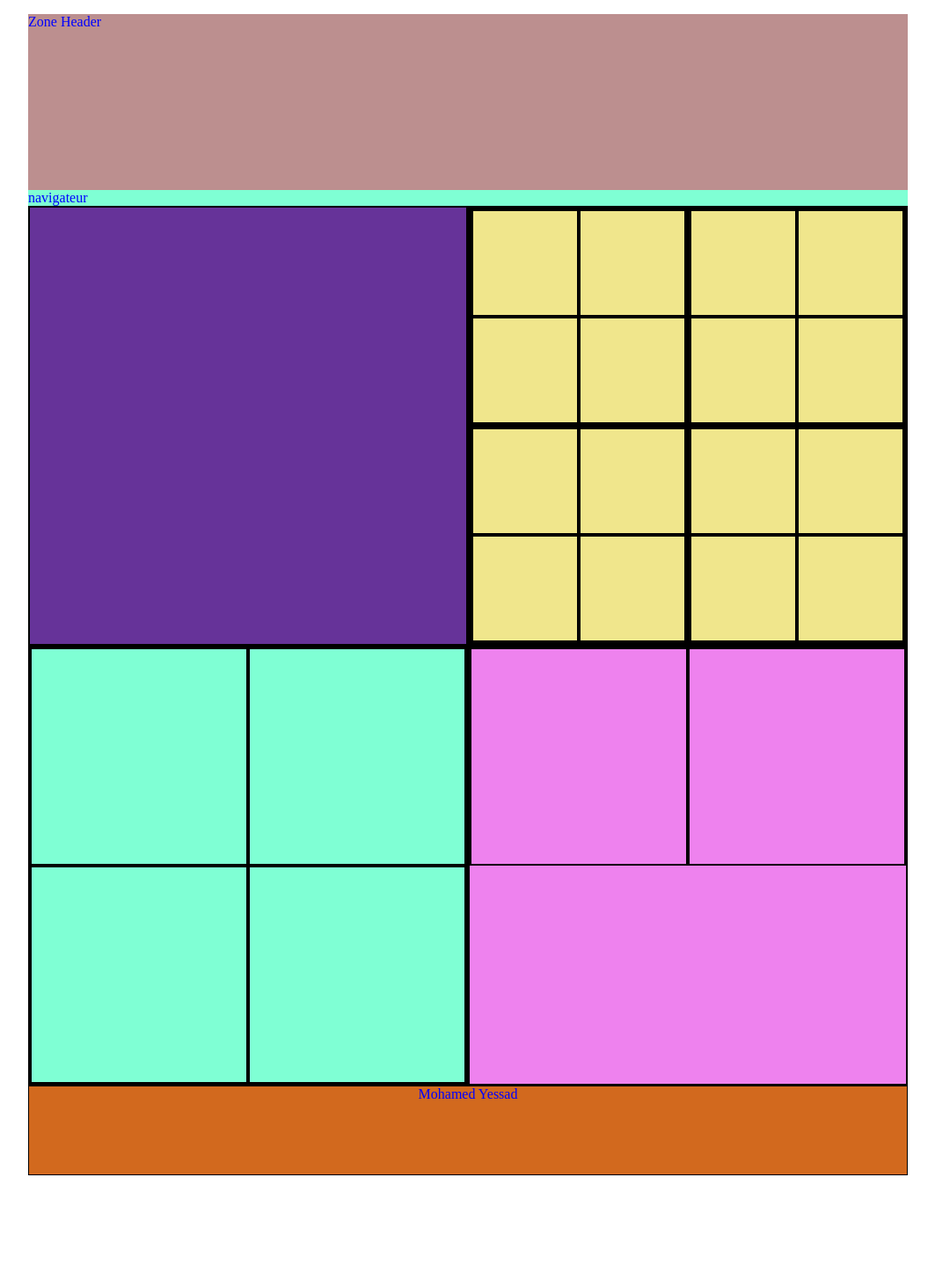
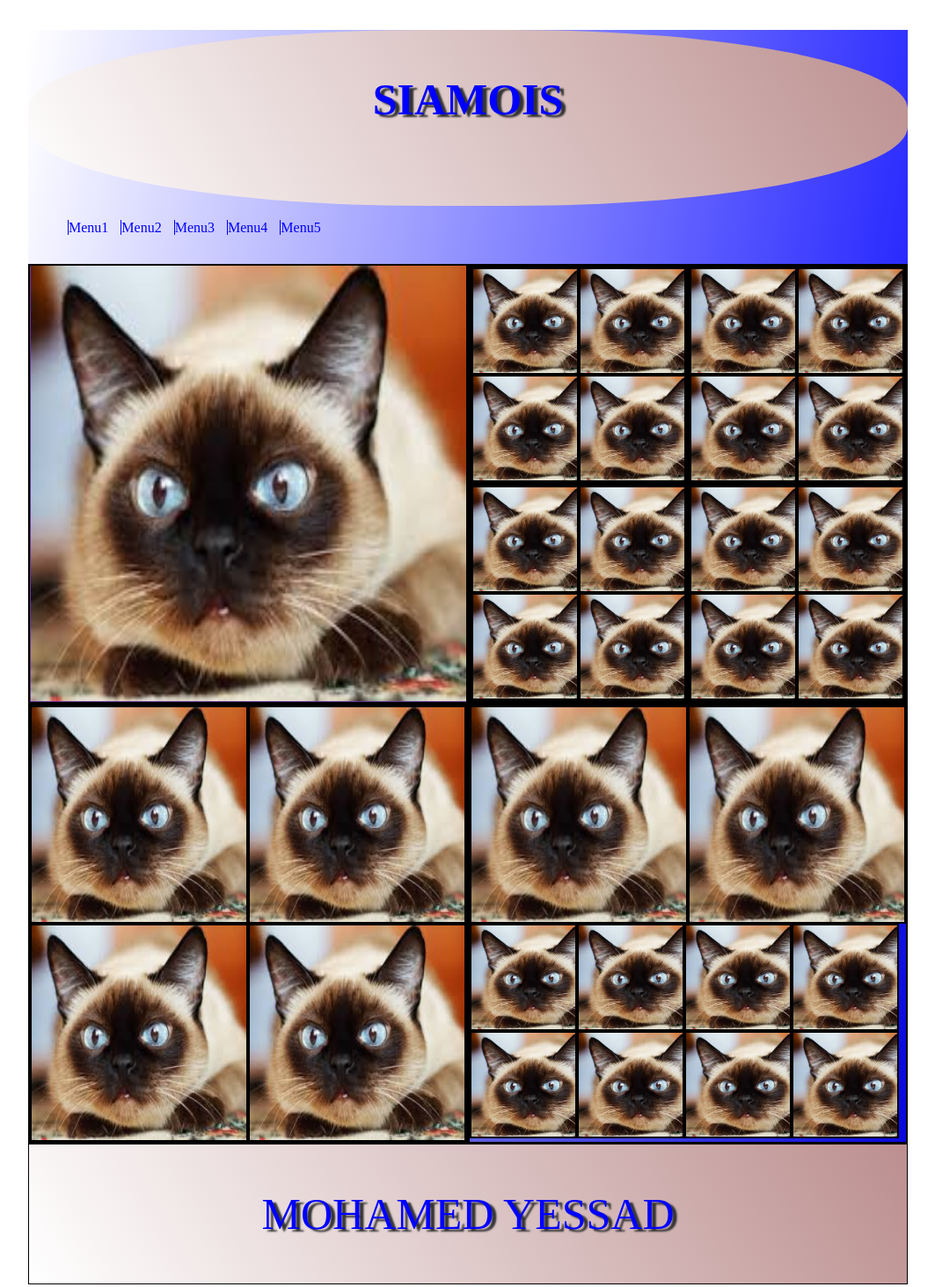
Before and after one commit to moh3424/miniSITEe, a plain HTML site: page exercicezooming.html in a window 1280 px wide. Shown: the whole page at 88% size, without its empty margins (108-1171 px from the left). Before the commit the page ends 1344 px from the top, so only its background shows below. Drawn offline with Linux system fonts and the light colour scheme.

Commit message:
commit12
transitioniframe

```diff
--- a/exercicezooming.html
+++ b/exercicezooming.html
@@ -8,13 +8,17 @@
     <style>
         #conteneur{
             width: 1000px;
+            margin: 0 auto;
+            paddig-top: 50px;
             background: aquamarine;
             color: blue;
-            margin: 0 auto;
+            background-image:linear-gradient(100deg, white,blue);
         }
         header{
             height: 200px;
-            background: rosybrown;
+            /* background: rosybrown; */
+            border-radius: 45%;
+            background-image:linear-gradient(60deg, white,rosybrown);
         }
         .div_un, .div_deux, .div_trois, .div_quatre{
             float: left;
@@ -34,44 +38,81 @@
 
         }
         .soucarv, .div_quatre{
-            background: violet;
+            background: rgba(26, 26, 27, 0.138);
         }
         .un, .deux, .trois, .quatre{
             float: left;
             width: 244px;
             height: 244px;
             border: 2px solid black;
+            background: url('img/siamois.jpg') repeat;
+            background-size: 244px 244px; /*cover*/
         }
         .clear{
             clear: both;
         }
         footer{
+            padding-bottom: 50px;
             border: 1px solid black;
-            background: chocolate;
-            height: 100px;
+            background-image:linear-gradient(60deg, white,rosybrown);
+            text-transform: uppercase;
+            font-size: 50px;
+            text-shadow: 5px 3px 2px #333;
             text-align: center;
+            padding-top: 50px;
         }
         .petitc{
             float: left;
             width: 118px;
             height: 118px;
             border: 2px solid black;
+            background: url('img/siamois.jpg') repeat;
+            background-size: cover;
+            border-radius:
         }
+        h1{
+            text-transform: uppercase;
+            font-size: 50px;
+            text-shadow: 5px 3px 2px #333;
+            text-align: center;
+            padding-top: 50px;
+        }
+        nav{
+            height:50px;
+        }
+        ul li{
+
+            margin:5px;
+            display: inline;
+            border-left: 1px solid blue;
+         }
+        li:hover{
+            /* visibility: hidden; */
+            background-color: lightblue;
+        }
+         /* .nav_wrap, .header, .nav_wrap { width:100%; border-bottom:1px solid #e9e9e9\9; box-shadow:0 0 3px rgba(0,0,0,0.21); z-index:800000000; background:rgba(255,255,255,0.97); display:block; [b]position:fixed;[/b] height:60px; padding:0; left:0; top:0; -webkit-animation: header-anim .2s ease .027s both; animation: header-anim .2s ease .027s both; transition: background 0.3s ease-in-out 0s; } */
     </style>
 </head>
 <body>
     <div id="conteneur">
         <header>
-            <p>
-                Zone Header
-            </p>
+            <h1>
+                    siamois
+            </h1>
         </header>
 
         <nav>
-            navigateur
+           <ul>
+               <li class="nav_wrap">Menu1</li>
+               <li class="header">Menu2</li>
+               <li class="nav_wrap ">Menu3</li>
+               <li>Menu4</li>
+               <li>Menu5</li>
+           </ul>
         </nav>
         <section>
             <div class="div_un">
+                <img src="img/siamois.jpg" width="495px" height="495px">
 
             </div>
 
@@ -123,7 +164,15 @@
                     </div>
                     <div class="quatre">
 
-                    </div>
+                    </div><div class="petitc"></div>
+                    <div class="petitc"></div>
+                    <div class="petitc"></div>
+                    <div class="petitc"></div>
+                    <div class="petitc"></div>
+                    <div class="petitc"></div>
+                    <div class="petitc"></div>
+                    <div class="petitc"></div>
+
             </div>
             <div class="clear"></div>
         </section>
--- /dev/null
+++ b/transition.css
@@ -0,0 +1,12 @@
+body{
+    background: lemonchiffon;
+}
+.couleurUn{
+    background-color: aqua;
+}
+.couleurDeux{
+    background-color: lightblue;
+}
+.change{
+    border: thin solid white;
+}
```
Also changed, not shown: transition.html (added, +64 -0 lines).
